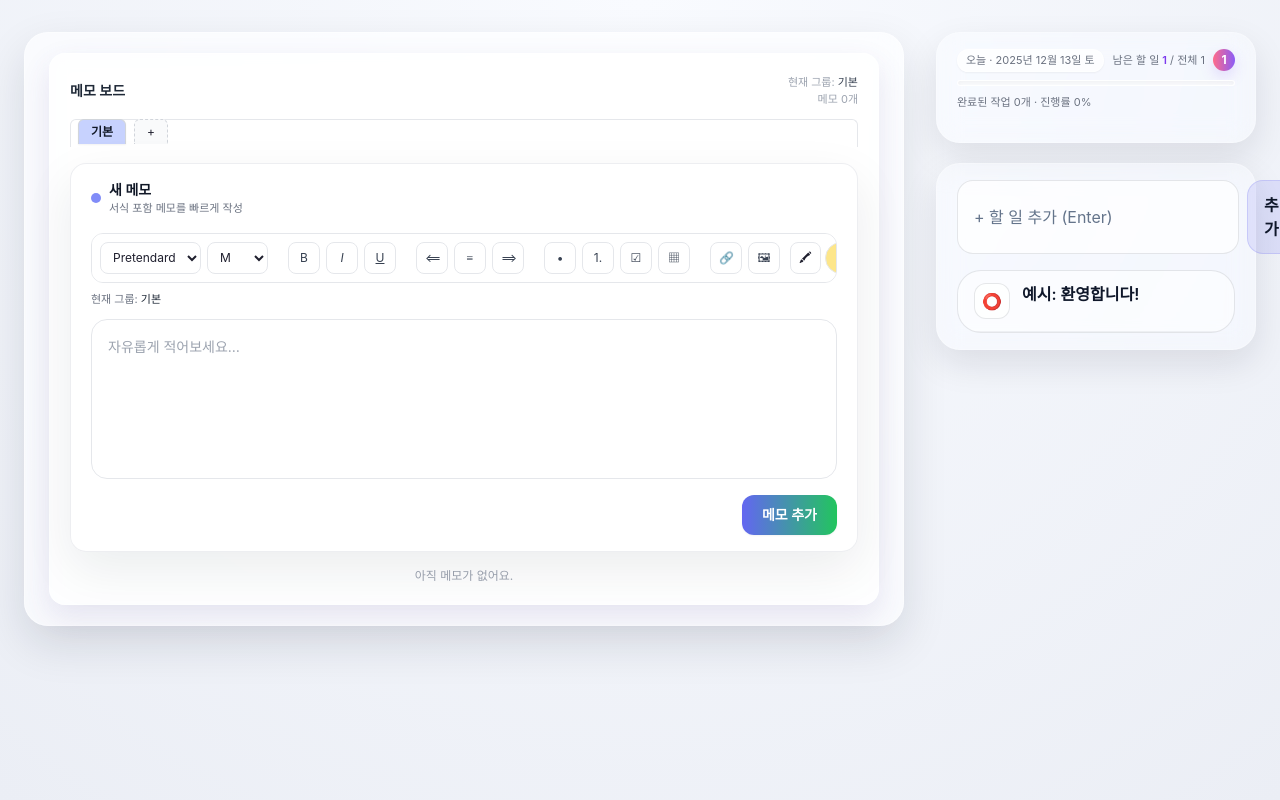
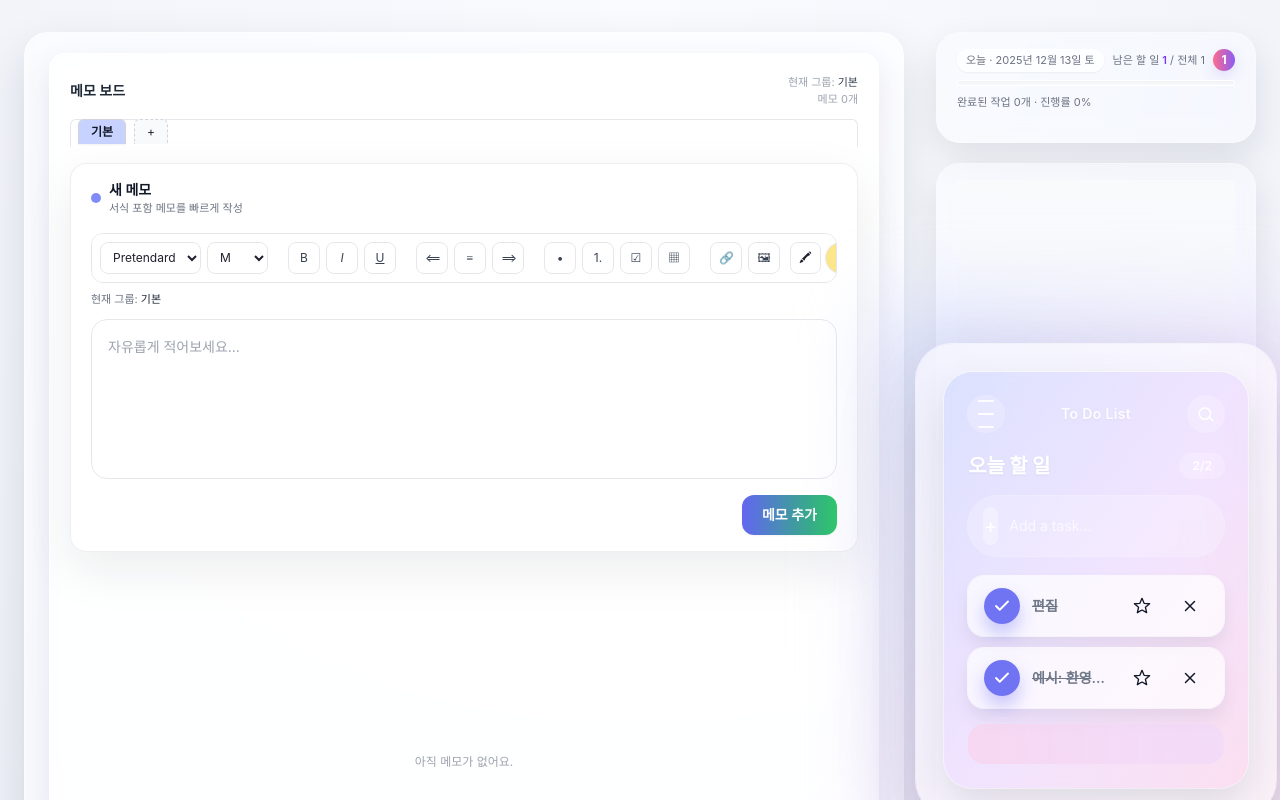
Before and after one commit to wskimkj/memo, a React (Vite) app: page / in a window 1280 px wide. Shown: the top 800 px of the page. Built offline with nearby package versions, Linux system fonts and the light colour scheme.

Commit message:
Update TodoBoard.jsx

```diff
--- a/src/components/TodoBoard.jsx
+++ b/src/components/TodoBoard.jsx
@@ -1,152 +1,168 @@
-import React, { useState } from "react";
+import React, { useMemo, useState } from "react";
 
-/**
- * TodoBoard.jsx
- * - 목록: 2줄 말줄임 + 진한 텍스트
- * - 클릭 시: 모달에서 전체 텍스트 읽기/수정
- * - 기존 todos 구조: { id, text, done, date }
- */
+export default function TodoCard() {
+  const [items, setItems] = useState([
+    { id: 1, text: "편집", done: true, starred: false },
+    { id: 2, text: "예시: 환영합니다!", done: true, starred: false },
+  ]);
+  const [value, setValue] = useState("");
 
-export default function TodoBoard({ todos, setTodos }) {
-  const [newText, setNewText] = useState("");
-  const [openTodo, setOpenTodo] = useState(null);
-  const [editText, setEditText] = useState("");
+  const doneCount = useMemo(() => items.filter(i => i.done).length, [items]);
+  const totalCount = items.length;
 
-  const addTodo = () => {
-    const text = newText.trim();
-    if (!text) return;
-
-    setTodos((prev) => [
-      {
-        id: Date.now().toString(),
-        text,
-        done: false,
-        date: null,
-      },
-      ...prev,
-    ]);
-    setNewText("");
+  const addItem = () => {
+    const t = value.trim();
+    if (!t) return;
+    setItems(prev => [{ id: Date.now(), text: t, done: false, starred: false }, ...prev]);
+    setValue("");
   };
 
-  const toggleDone = (id) => {
-    setTodos((prev) =>
-      prev.map((t) => (t.id === id ? { ...t, done: !t.done } : t))
-    );
-  };
+  const toggleDone = (id) =>
+    setItems(prev => prev.map(i => (i.id === id ? { ...i, done: !i.done } : i)));
 
-  const saveEdit = () => {
-    setTodos((prev) =>
-      prev.map((t) =>
-        t.id === openTodo.id ? { ...t, text: editText } : t
-      )
-    );
-    setOpenTodo(null);
-  };
+  const toggleStar = (id) =>
+    setItems(prev => prev.map(i => (i.id === id ? { ...i, starred: !i.starred } : i)));
+
+  const remove = (id) => setItems(prev => prev.filter(i => i.id !== id));
 
   return (
-    <div className="flex flex-col gap-4">
-      {/* 추가 */}
-      <div className="flex gap-2">
-        <input
-          className="flex-1 rounded-2xl px-4 py-3 bg-white/70 border border-slate-900/10 outline-none text-slate-900 placeholder:text-slate-500"
-          value={newText}
-          onChange={(e) => setNewText(e.target.value)}
-          placeholder="+ 할 일 추가 (Enter)"
-          onKeyDown={(e) => e.key === "Enter" && addTodo()}
+    <div className="min-h-screen flex items-center justify-center bg-gradient-to-b from-slate-50 to-slate-100 p-10">
+      {/* soft outer glow */}
+      <div className="relative">
+        <div className="absolute -inset-10 rounded-[40px] bg-gradient-to-br from-indigo-200/60 via-purple-200/50 to-pink-200/60 blur-2xl" />
+        <div className="relative w-[360px] rounded-[36px] bg-white/60 backdrop-blur-xl shadow-[0_30px_80px_rgba(15,23,42,0.18)] ring-1 ring-white/60 p-7">
+          {/* inner card */}
+          <div className="rounded-[28px] bg-gradient-to-br from-indigo-200/55 via-purple-200/55 to-pink-200/55 shadow-[0_18px_40px_rgba(15,23,42,0.12)] ring-1 ring-white/50 p-6">
+            {/* top bar */}
+            <div className="flex items-center justify-between text-white/90">
+              <button className="h-9 w-9 rounded-full bg-white/20 hover:bg-white/25 ring-1 ring-white/25 grid place-items-center transition">
+                <span className="block w-4 h-0.5 bg-white/90 rounded" />
+                <span className="block w-4 h-0.5 bg-white/90 rounded mt-1" />
+                <span className="block w-4 h-0.5 bg-white/90 rounded mt-1" />
+              </button>
+
+              <div className="text-sm font-semibold tracking-wide drop-shadow-sm">
+                To Do List
+              </div>
+
+              <button className="h-9 w-9 rounded-full bg-white/20 hover:bg-white/25 ring-1 ring-white/25 grid place-items-center transition">
+                <svg width="18" height="18" viewBox="0 0 24 24" fill="none">
+                  <path
+                    d="M21 21l-4.3-4.3m1.3-5.2a7.5 7.5 0 11-15 0 7.5 7.5 0 0115 0z"
+                    stroke="white"
+                    strokeWidth="2"
+                    strokeLinecap="round"
                   />
-        <button
-          className="rounded-2xl px-4 py-3 bg-indigo-500/15 border border-indigo-500/20 text-slate-900 font-semibold"
-          onClick={addTodo}
-        >
-          추가
+                </svg>
               </button>
             </div>
 
-      {/* 목록 */}
-      <div className="rounded-3xl bg-white/55 border border-slate-900/10 overflow-hidden">
-        {todos.length === 0 ? (
-          <div className="px-4 py-6 text-slate-500 text-sm">
-            할 일이 없어요.
+            {/* title + page */}
+            <div className="mt-5 flex items-center justify-between">
+              <div className="text-white font-extrabold text-xl drop-shadow-sm">
+                오늘 할 일
               </div>
-        ) : (
-          todos.map((todo) => (
+
+              <div className="px-3 py-1 rounded-full bg-white/20 ring-1 ring-white/25 text-white/90 text-xs font-semibold">
+                {Math.min(doneCount, 2)}/{Math.max(2, totalCount || 2)}
+              </div>
+            </div>
+
+            {/* input pill */}
+            <div className="mt-4 flex items-center gap-3 rounded-full bg-white/20 ring-1 ring-white/30 px-4 py-3">
               <button
-              key={todo.id}
-              onClick={() => {
-                setOpenTodo(todo);
-                setEditText(todo.text);
-              }}
-              className="w-full text-left px-4 py-3 flex items-start gap-3 border-b border-slate-900/5 hover:bg-slate-900/5"
+                onClick={addItem}
+                className="h-9 w-9 rounded-full bg-white/30 hover:bg-white/35 ring-1 ring-white/35 grid place-items-center transition"
+                aria-label="add"
               >
-              {/* 체크 */}
-              <span
-                className="shrink-0 w-9 h-9 rounded-xl border border-slate-900/10 bg-white/70 grid place-items-center"
-                onClick={(e) => {
-                  e.stopPropagation();
-                  toggleDone(todo.id);
-                }}
+                <span className="text-white text-xl leading-none">+</span>
+              </button>
+
+              <input
+                value={value}
+                onChange={(e) => setValue(e.target.value)}
+                onKeyDown={(e) => e.key === "Enter" && addItem()}
+                placeholder="Add a task..."
+                className="flex-1 bg-transparent placeholder:text-white/70 text-white outline-none text-sm"
+              />
+            </div>
+
+            {/* list */}
+            <div className="mt-5 space-y-3">
+              {items.slice(0, 2).map((it) => (
+                <div
+                  key={it.id}
+                  className="flex items-center gap-3 rounded-2xl bg-white/70 ring-1 ring-white/70 px-4 py-3 shadow-[0_10px_18px_rgba(15,23,42,0.08)]"
                 >
-                {todo.done ? "✅" : "⭕"}
-              </span>
+                  <button
+                    onClick={() => toggleDone(it.id)}
+                    className="h-9 w-9 rounded-full bg-indigo-500/90 hover:bg-indigo-500 text-white grid place-items-center shadow-[0_10px_18px_rgba(99,102,241,0.35)] transition"
+                    aria-label="toggle done"
+                  >
+                    {it.done ? (
+                      <svg width="18" height="18" viewBox="0 0 24 24" fill="none">
+                        <path
+                          d="M20 6L9 17l-5-5"
+                          stroke="white"
+                          strokeWidth="2.5"
+                          strokeLinecap="round"
+                          strokeLinejoin="round"
+                        />
+                      </svg>
+                    ) : null}
+                  </button>
 
-              {/* 텍스트 */}
                   <div className="flex-1 min-w-0">
                     <div
                       className={[
-                    "text-slate-900 font-semibold leading-snug line-clamp-2",
-                    todo.done ? "line-through opacity-60" : "",
+                        "text-sm font-semibold text-slate-700 truncate",
+                        it.done ? "line-through opacity-70" : "",
                       ].join(" ")}
-                  title={todo.text}
                     >
-                  {todo.text}
+                      {it.text}
                     </div>
                   </div>
+
+                  <button
+                    onClick={() => toggleStar(it.id)}
+                    className="h-9 w-9 rounded-full hover:bg-slate-100/70 grid place-items-center transition"
+                    aria-label="star"
+                    title="star"
+                  >
+                    <svg width="18" height="18" viewBox="0 0 24 24" fill={it.starred ? "#111827" : "none"}>
+                      <path
+                        d="M12 17.3l-6.2 3.6 1.6-7.1L1.9 9l7.3-.6L12 1.8l2.8 6.6 7.3.6-5.5 4.8 1.6 7.1z"
+                        stroke="#111827"
+                        strokeWidth="1.8"
+                        strokeLinejoin="round"
+                      />
+                    </svg>
                   </button>
-          ))
-        )}
+
+                  <button
+                    onClick={() => remove(it.id)}
+                    className="h-9 w-9 rounded-full hover:bg-slate-100/70 grid place-items-center transition"
+                    aria-label="remove"
+                    title="remove"
+                  >
+                    <svg width="18" height="18" viewBox="0 0 24 24" fill="none">
+                      <path
+                        d="M18 6L6 18M6 6l12 12"
+                        stroke="#111827"
+                        strokeWidth="2"
+                        strokeLinecap="round"
+                      />
+                    </svg>
+                  </button>
+                </div>
+              ))}
             </div>
 
-      {/* ✅ 전체 보기 / 수정 모달 */}
-      {openTodo && (
-        <div className="fixed inset-0 z-50 bg-black/30 flex items-center justify-center p-4">
-          <div className="w-full max-w-lg rounded-3xl bg-white/90 backdrop-blur border border-slate-900/10 shadow-xl">
-            <div className="px-5 py-4 border-b border-slate-900/10 flex justify-between items-center">
-              <div className="font-bold text-slate-900">
-                할 일 보기 / 수정
-              </div>
-              <button
-                className="rounded-xl px-3 py-2 bg-slate-900/5 border border-slate-900/10"
-                onClick={() => setOpenTodo(null)}
-              >
-                닫기
-              </button>
-            </div>
-
-            <div className="p-5">
-              <textarea
-                className="w-full min-h-[160px] rounded-2xl px-4 py-3 bg-white border border-slate-900/10 outline-none text-slate-900"
-                value={editText}
-                onChange={(e) => setEditText(e.target.value)}
-              />
-
-              <div className="mt-4 flex justify-end gap-2">
-                <button
-                  className="rounded-2xl px-4 py-2 bg-slate-900/5 border border-slate-900/10"
-                  onClick={() => setOpenTodo(null)}
-                >
-                  취소
-                </button>
-                <button
-                  className="rounded-2xl px-4 py-2 bg-indigo-500/15 border border-indigo-500/20 font-semibold"
-                  onClick={saveEdit}
-                >
-                  저장
-                </button>
+            {/* subtle bottom tint like your mock */}
+            <div className="mt-4 h-10 rounded-2xl bg-gradient-to-r from-pink-200/60 to-purple-200/40" />
           </div>
         </div>
       </div>
     </div>
-      )}
-    </div>
   );
 }
```
Lines whose indentation alone changed are shown as unchanged.
